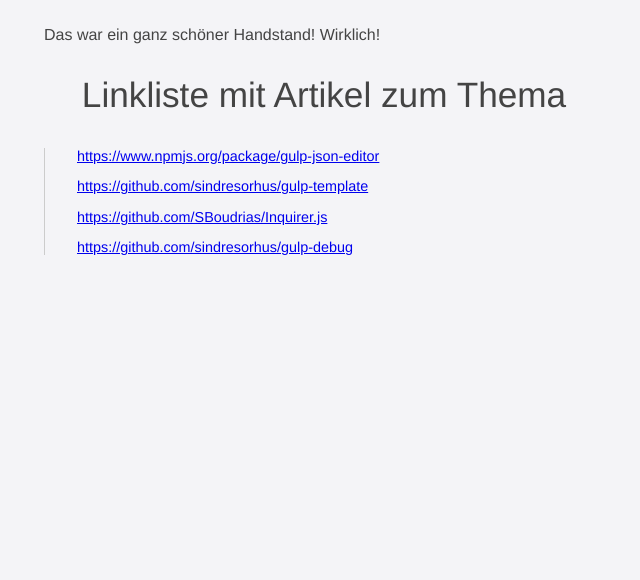
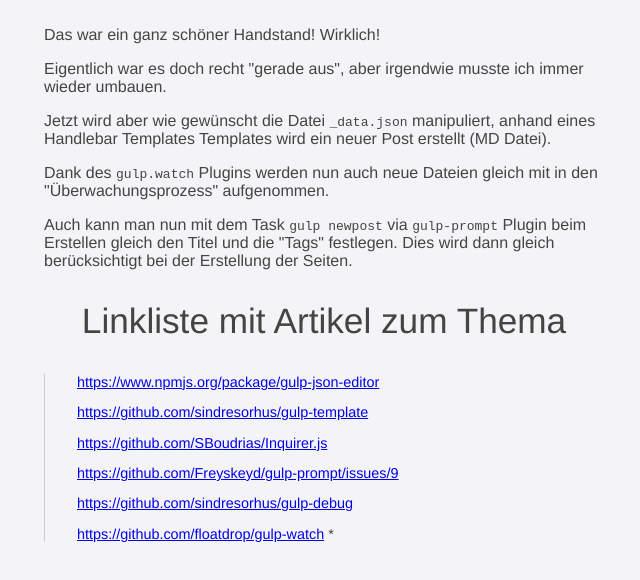
Before and after one commit to kuddl/kuddl.github.io, a plain HTML site: page posts/00005_2014-10-30.html in a window 1280 px wide. Shown: the part 662-1242 px from the top of the page, without its empty margins (316-956 px from the left). Before the commit the page ends 997 px from the top, so only its background shows below. Drawn offline with Linux system fonts and the light colour scheme.

Commit message:
Update 2014-11-03T21:03:27.366Z

```diff
--- a/posts/00005_2014-10-30.html
+++ b/posts/00005_2014-10-30.html
@@ -11,11 +11,18 @@
 <h2>Arbeiten und Erfolge</h2>
 <p>Das war ein ganz schöner Handstand!
 Wirklich!</p>
+<p>Eigentlich war es doch recht &quot;gerade aus&quot;, aber irgendwie musste ich immer wieder umbauen.</p>
+<p>Jetzt wird aber wie gewünscht die Datei <code>_data.json</code> manipuliert, anhand eines Handlebar Templates Templates wird ein neuer Post erstellt (MD Datei).</p>
+<p>Dank des <code>gulp.watch</code> Plugins werden nun auch neue Dateien gleich mit in den &quot;Überwachungsprozess&quot; aufgenommen.</p>
+<p>Auch kann man nun mit dem Task <code>gulp newpost</code> via <code>gulp-prompt</code> Plugin beim Erstellen gleich den Titel und die &quot;Tags&quot; festlegen. Dies wird dann gleich berücksichtigt bei der Erstellung der Seiten.</p>
 <h2>Linkliste mit Artikel zum Thema</h2>
 <ul>
 <li><a href="https://www.npmjs.org/package/gulp-json-editor">https://www.npmjs.org/package/gulp-json-editor</a></li>
 <li><a href="https://github.com/sindresorhus/gulp-template">https://github.com/sindresorhus/gulp-template</a></li>
 <li><a href="https://github.com/SBoudrias/Inquirer.js">https://github.com/SBoudrias/Inquirer.js</a></li>
+<li><a href="https://github.com/Freyskeyd/gulp-prompt/issues/9">https://github.com/Freyskeyd/gulp-prompt/issues/9</a></li>
 <li><a href="https://github.com/sindresorhus/gulp-debug">https://github.com/sindresorhus/gulp-debug</a></li>
+<li><a href="https://github.com/floatdrop/gulp-watch">https://github.com/floatdrop/gulp-watch</a>
+*</li>
 </ul>
 <script type="text/javascript" src="/js/main.js"></script></body></html>
```
